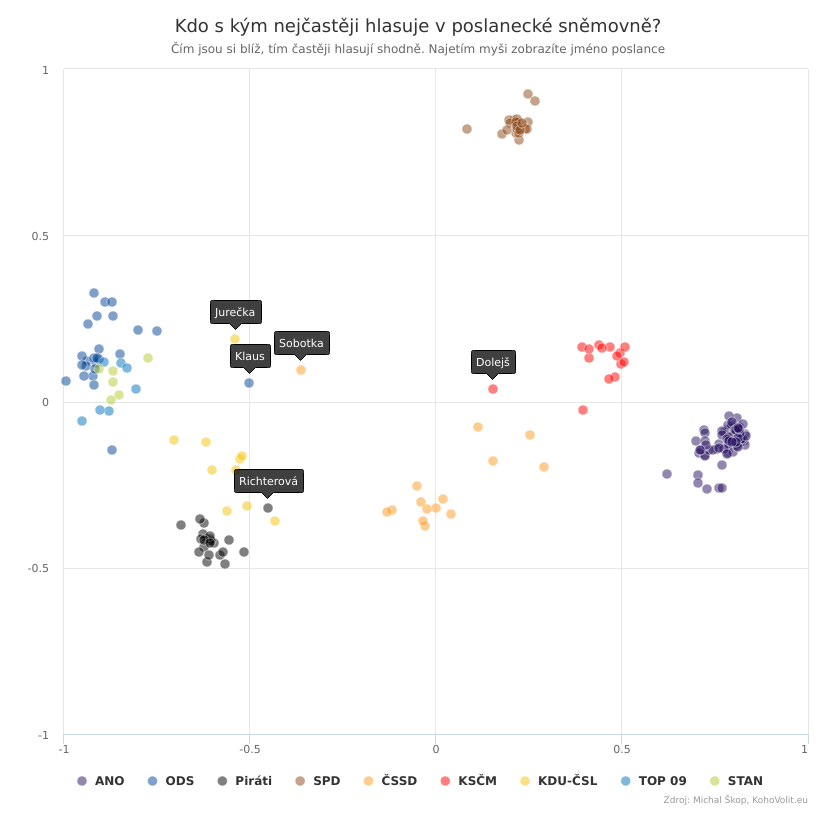
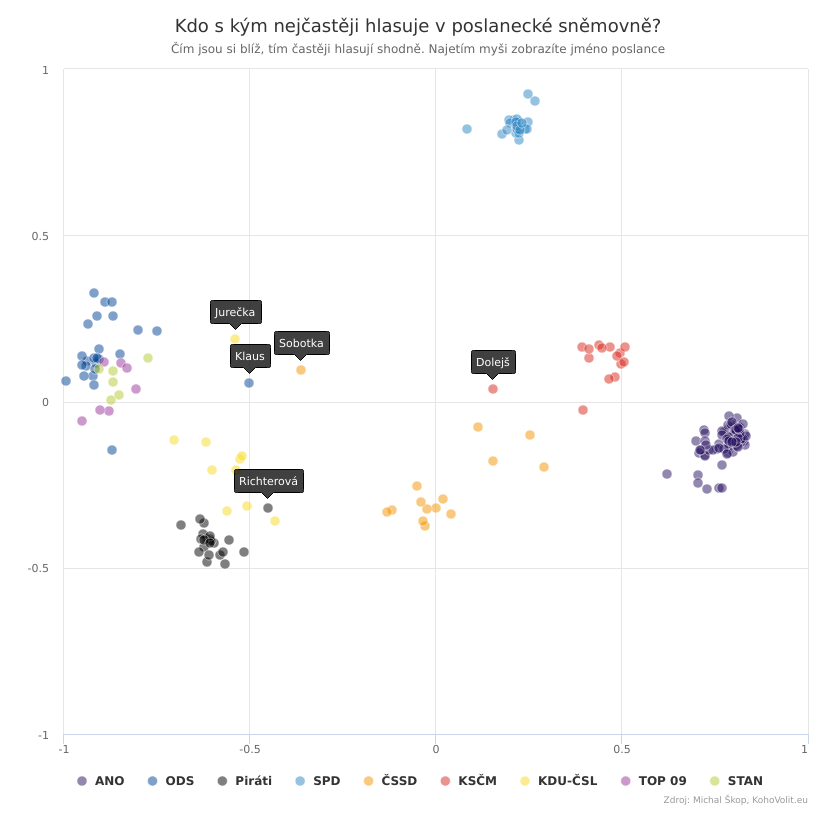
Before and after one commit to DataRozhlas/hlasovani-pca, a plain HTML site: page index.html in a window 1280 px wide. Shown: the whole page, without its empty margins (222-1062 px from the left). Drawn offline with nearby package versions, Linux system fonts and the light colour scheme.

Commit message:
barvicky

```diff
--- a/index.html
+++ b/index.html
@@ -263,7 +263,7 @@ Highcharts.chart('container', {
     },
     {
         name: 'SPD',
-        color: 'rgb(139,69,19, .5)',
+        color: 'rgb(44, 134, 196, .5)',
         marker: {symbol: 'circle', lineWidth: 0.5},
         data: [{"x":0.2250511006,"y":0.7852961855,"name":"Radim Fiala"},
 {"x":0.2170987581,"y":0.8081578007,"name":"Tomio Okamura"},
@@ -290,7 +290,7 @@ Highcharts.chart('container', {
     },{
         name: 'ČSSD',
         marker: {symbol: 'circle', lineWidth: 0.5},
-        color: 'rgb(255, 153, 31, .5)',
+        color: 'rgb(242, 148, 0, .5)',
         data: [{"x":-0.3627583604,"y":0.0947804838,"name":"Bohuslav Sobotka"},
 {"x":0.1545420045,"y":-0.1780075265,"name":"Lubomír Zaorálek"},
 {"x":0.0022593562,"y":-0.3192718607,"name":"Jan Hamáček"},
@@ -311,7 +311,7 @@ Highcharts.chart('container', {
 
     {
         name: 'KSČM',
-        color: 'rgb(255,0,0,.5)',
+        color: 'rgb(216,38,28,.5)',
         marker: {symbol: 'circle', lineWidth: 0.5},
         data: [{"x":0.3958492246,"y":-0.0263292964,"name":"Vojtěch Filip"},
 {"x":0.481384362,"y":0.0741397145,"name":"Miroslav Grebeníček"},
@@ -331,7 +331,7 @@ Highcharts.chart('container', {
     },
     {
         name: 'KDU-ČSL',
-        color: 'rgb(243, 195, 8, .5)',
+        color: 'rgb(249, 218, 35, .5)',
         marker: {symbol: 'circle', lineWidth: 0.5},
         data: [{"x":-0.5600140727,"y":-0.3294663035,"name":"Stanislav Juránek"},
 {"x":-0.5260388813,"y":-0.1737286687,"name":"Pavel Bělobrádek"},
@@ -346,7 +346,7 @@ Highcharts.chart('container', {
     },
     {
         name: 'TOP 09',
-        color: 'rgb(0, 114, 188, .5)',
+        color: 'rgb(153, 51, 153, .5)',
         marker: {symbol: 'circle', lineWidth: 0.5},
         data: [{"x":-0.8461715847,"y":0.1161339138,"name":"Miroslav Kalousek"},
 {"x":-0.8281488297,"y":0.1007330812,"name":"Karel Schwarzenberg"},
```
